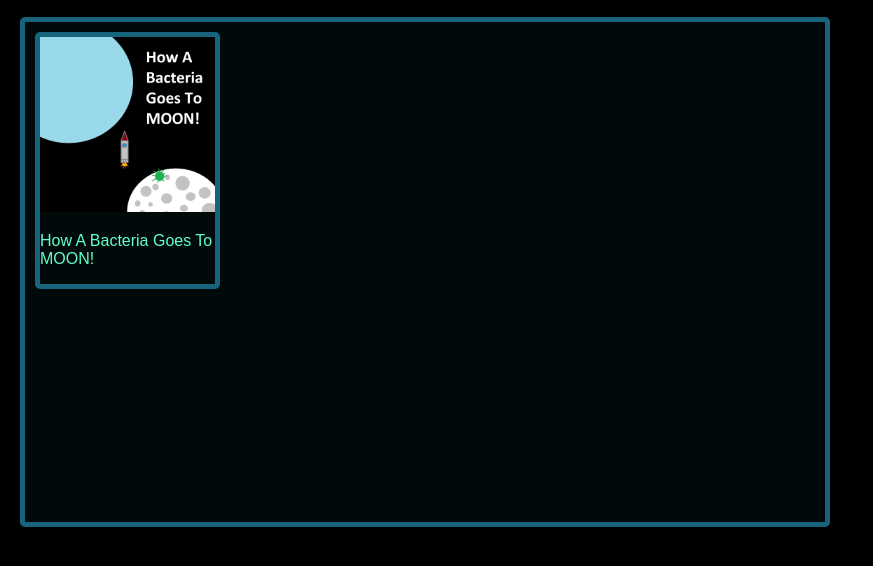
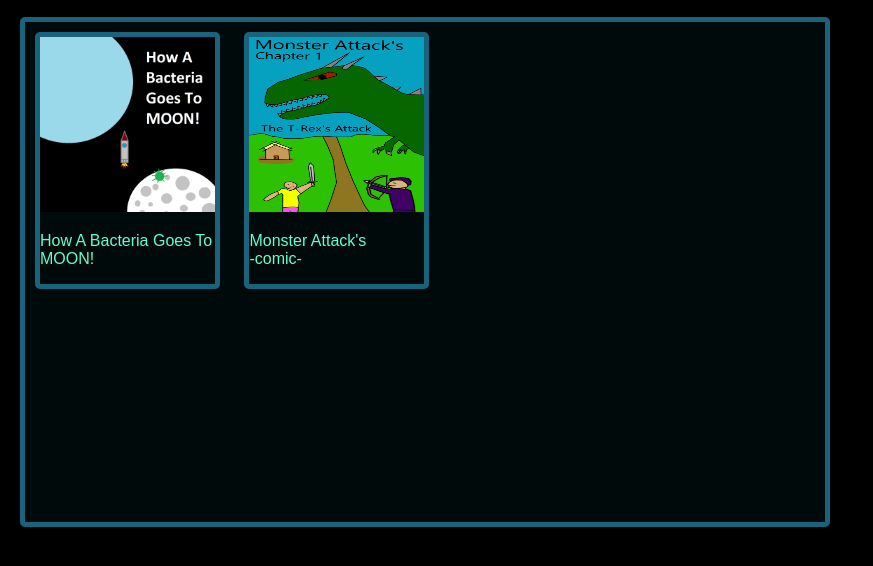
Before and after one commit to SickmanDevil/SickmanDevil.github.io, a plain HTML site: page hyper re-x/index.html in a window 1280 px wide. Shown: the part 40-606 px from the top of the page, without its empty margins (0-873 px from the left). Drawn offline with Linux system fonts and the light colour scheme.

Commit message:
error fixed

```diff
--- a/hyper re-x/index.html
+++ b/hyper re-x/index.html
@@ -11,6 +11,10 @@
                 <a href="How A Bacteria Goes To MOON!.html"><img src="img/anime/how a bacteria goes to moon!.png" class="short"></a>
                 <p>How A Bacteria Goes To MOON!</p>
             </div>
+            <div class="app">
+                <a href="Monster Attack's.html"><img src="img/manga/titlepage.png" class="short"></a>
+                <p>Monster Attack's <br> -comic-</p>
+            </div>
         </div>
     </body>
 </html>
--- a/hyper re-x/style.css
+++ b/hyper re-x/style.css
@@ -27,6 +27,7 @@ div.app{
     width: 175px;
     border: 5px solid rgb(25, 100, 125);
     border-radius: 5px;
+    display: inline-block;
 }
 img.long{
     width: 250px;
```
